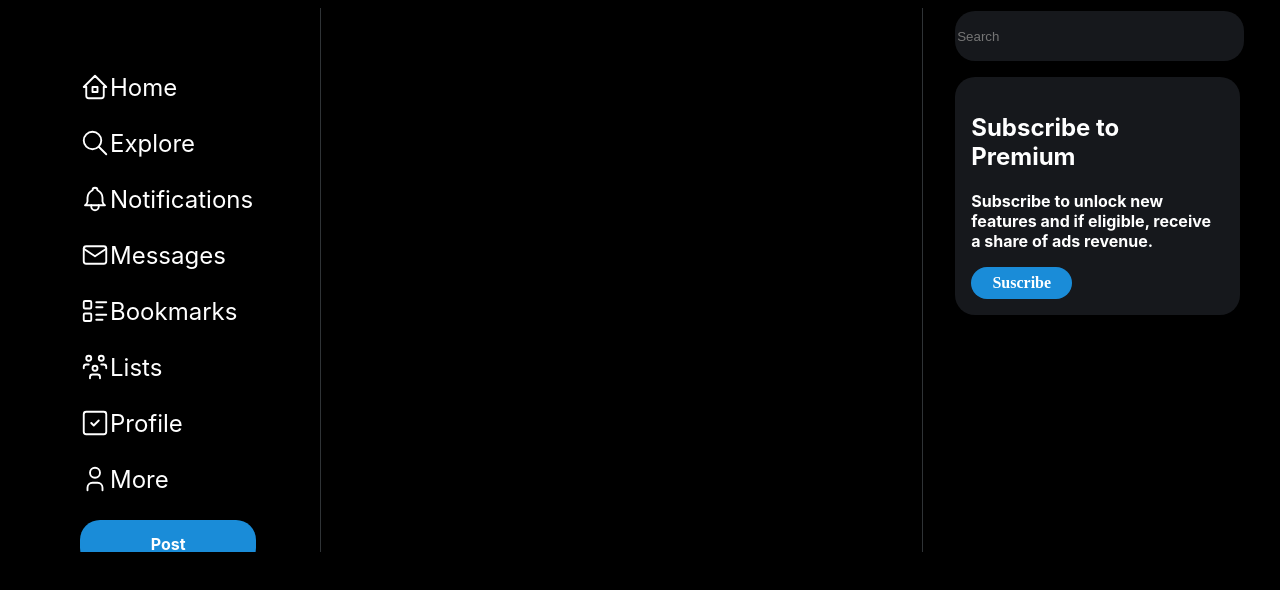
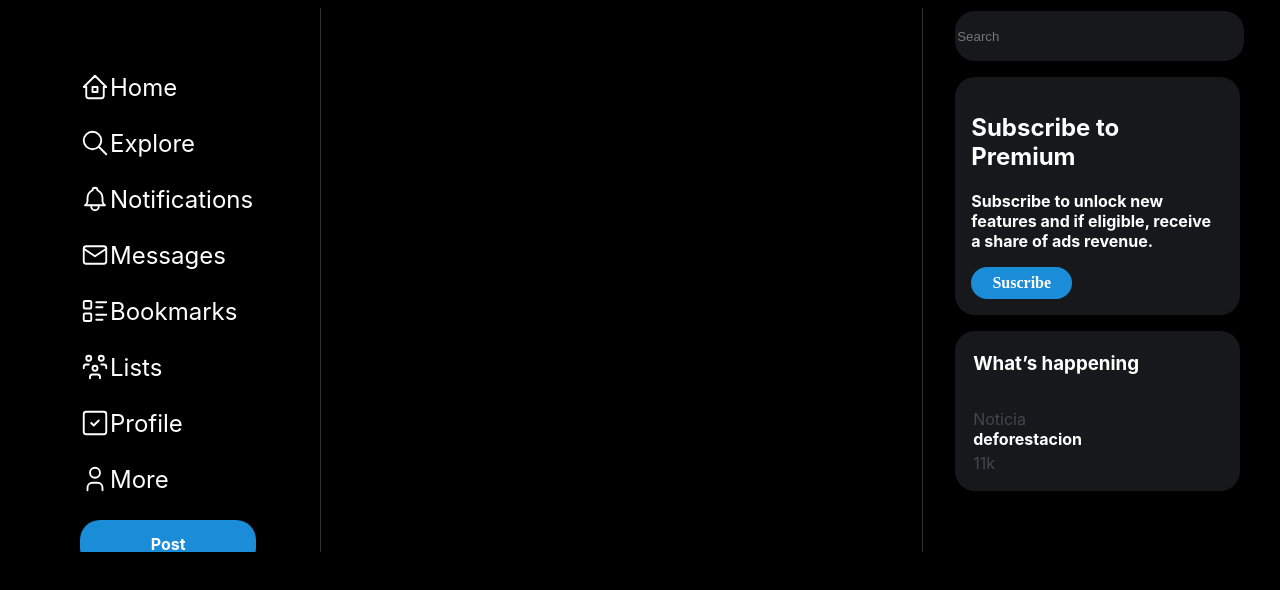
Before and after one commit to DerianMolinaLopez/bakyReact, a React (Vite) app in the folder TwiterBaki/: page / in a window 1280 px wide. Shown: the top 590 px of the page. Built offline with nearby package versions, Linux system fonts and the light colour scheme.

Commit message:
agregando la barra de noticias

```diff
--- a/TwiterBaki/src/components/generadorBotones.jsx
+++ b/TwiterBaki/src/components/generadorBotones.jsx
@@ -1,5 +1,5 @@
 import React from 'react';
-
+import { What } from './tendencias';
 const arrayMensajes = ['Home', 'Explore', 'Notifications', 'Messages', 'Bookmarks', 'Lists', 'Profile', 'More'];
 const arrayIconos=[
 <svg xmlns="http://www.w3.org/2000/svg" class="icon icon-tabler icon-tabler-home-2" width="30" height="30" viewBox="0 0 24 24" stroke-width="1.5" stroke="#ffffff" fill="none" stroke-linecap="round" stroke-linejoin="round">
@@ -79,8 +79,6 @@ export function GeneradorDeBotones() {
   for(let i =0; i<arrayMensajes.length;i++){
     botones.push(  <GeneradorBotones  texto={arrayMensajes[i]} icono={arrayIconos[i]}/>)
   }
-
-
   return (
     <div>
       {botones}
@@ -96,7 +94,7 @@ export function BarraLateralDerecha(){
                     <input className='buscador' type="text" name="" id="" placeholder='Search' />
                 </div>
                 <Anuncio></Anuncio>
-
+                <What></What>
             </aside>
         </div>
     )
--- a/TwiterBaki/src/components/styles.css
+++ b/TwiterBaki/src/components/styles.css
@@ -158,3 +158,31 @@ p,h2{
     color: inherit; /* Usa el color predeterminado del texto */
     /* Agrega otros estilos personalizados si es necesario */
 }
+.redondeoElemento{
+    border-radius: 20px;
+    background-color: #16181C;
+    padding: 2px;
+    font-family: var(--fuenteEnlace);
+}
+.eliminarDecorador{
+    text-decoration: none;
+    color:inherit;
+}
+.whatssub{
+    color: white;
+    transition: .2s;
+    padding: 1rem;
+    height: 100%;
+    border-radius: 20px;
+
+}
+.whatssub:hover{
+    background-color: #1D1F23;
+    transition: .2s;
+}
+.eliminarmargen{
+    margin: 0;
+}
+.decolorar{
+   color: #43464d;
+}
--- /dev/null
+++ b/TwiterBaki/src/components/tendencias.jsx
@@ -0,0 +1,59 @@
+export function What() {
+    return (
+        <section>
+            <div className="redondeoElemento" style={{ marginTop: '1rem' }}>
+                <h3 style={{ color: 'White', marginLeft: '1rem' }}><strong>What’s happening</strong></h3>
+                <div>
+                    <Whatsub encabezado='Noticia' titulo='deforestacion' post='11k'/>
+                    <div></div>
+                    <div></div>
+                </div>
+            </div>
+        </section>
+
+    )
+}
+function Whatsub(props) {
+    const { encabezado, titulo, post } = props;
+    return (
+        <article>
+            <a href="" className="enlace-sin-decoracion"> {/* Aplica la clase aquí */}
+                <div className="whatssub" style={{marginLeft:'1rem',margin:'0'}}>
+                    <div>
+                        <p className="eliminarmargen decolorar">{encabezado}</p>
+                    </div>
+                    <div>
+                        <p className="eliminarmargen" style={{marginBottom:'4px'}}><strong><span>{titulo}</span></strong></p>
+                    </div>
+                    <div>
+                        <p className="eliminarmargen decolorar">{post}</p>
+                    </div>
+                </div>
+            </a>
+        </article>
+    );
+}
+function GeneradorNoticiasBaki() {
+  const noticias = [
+    { encabezado: 'Tending in Mexico', titulo: 'Pickle', post: '1m' },
+    { encabezado: 'News', titulo: 'Pickle', post: '12k' },
+    { encabezado: 'The man', titulo: 'Yujiro Hanma', post: '3k' },
+    { encabezado: 'Sports', titulo: 'Kaio Retsu in Box World', post: '1k' },
+  ];
+
+  // Mapeamos las noticias y generamos componentes NoticiaBaki para cada una
+  const componentesNoticias = noticias.map((noticia, index) => (
+    <NoticiaBaki
+      key={index}
+      encabezado={noticia.encabezado}
+      titulo={noticia.titulo}
+      post={noticia.post}
+    />
+  ));
+
+  return (
+    <div>
+      {componentesNoticias}
+    </div>
+  );
+}
```
